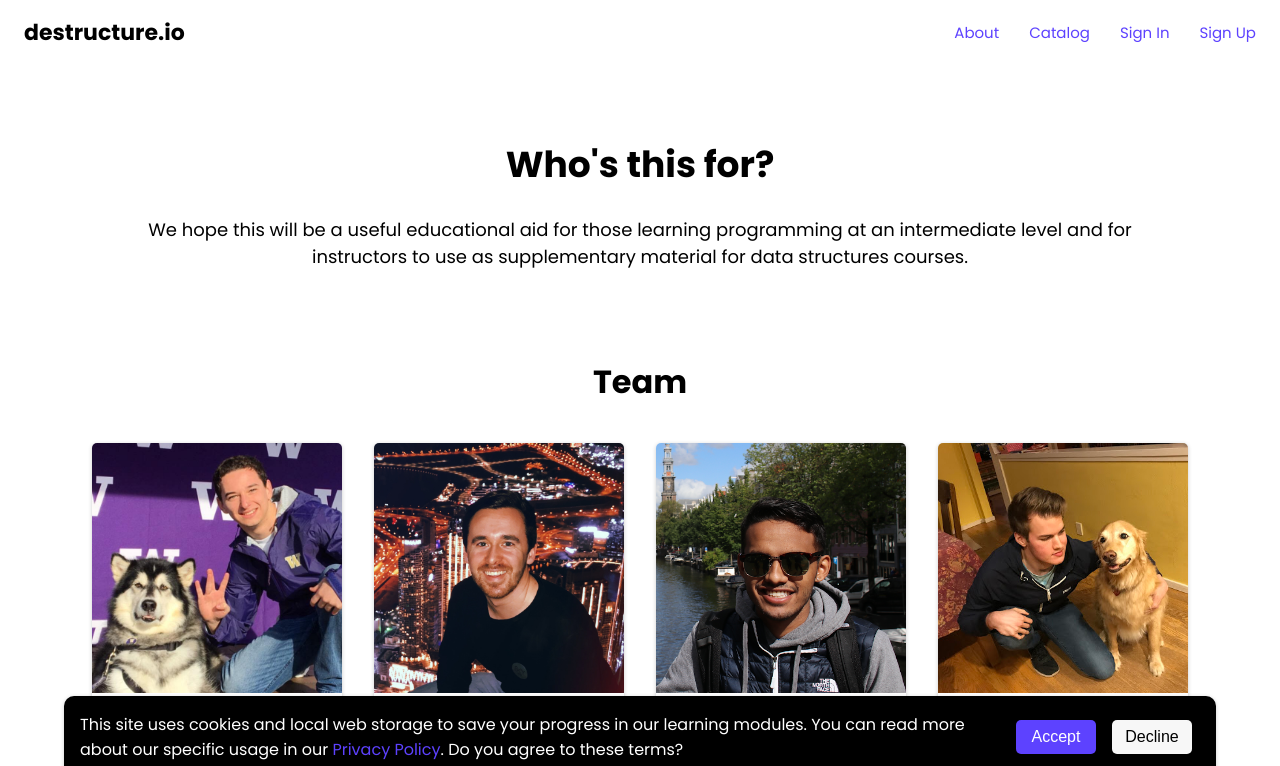
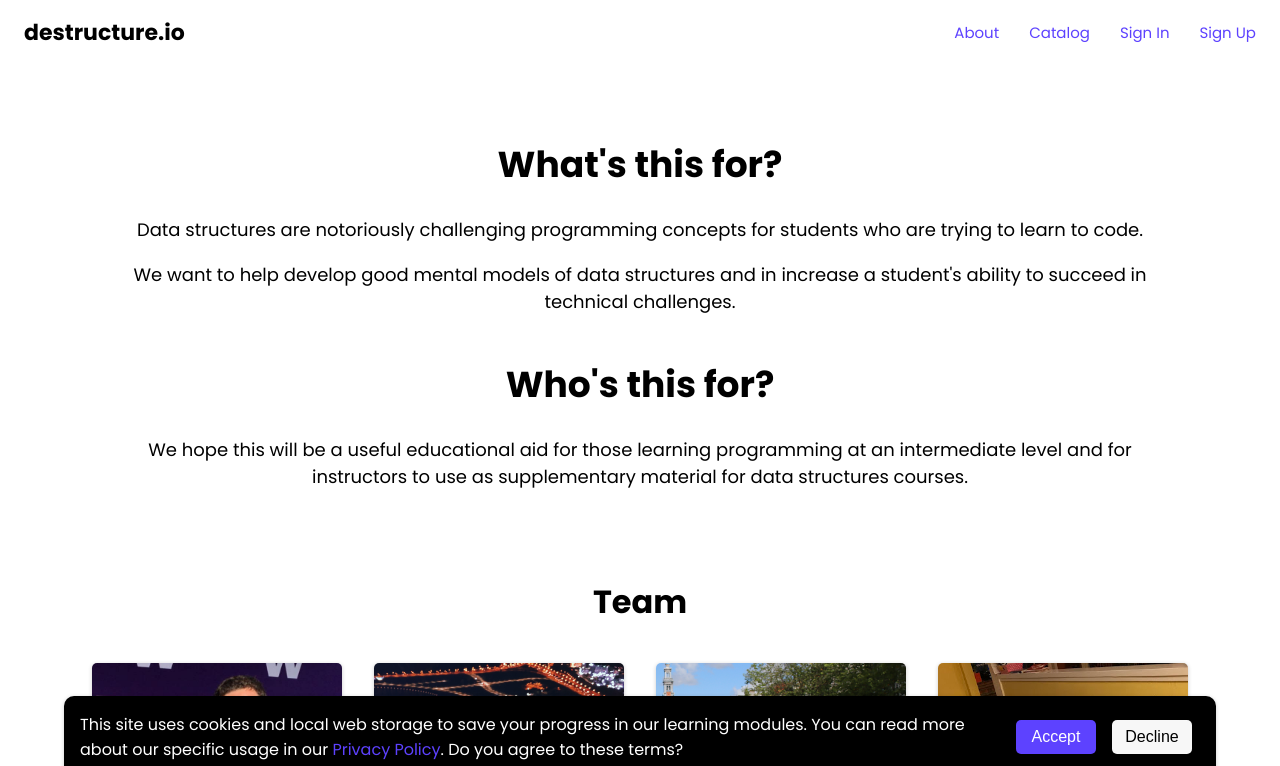
Before and after one commit to hawkticehurst/destructure-io, a React (Create React App) app: page /about in a window 1280 px wide. Shown: the top 766 px of the page. Built offline with nearby package versions, Linux system fonts and the light colour scheme; no server answers.

Commit message:
update about content

```diff
--- a/src/components/home/About.js
+++ b/src/components/home/About.js
@@ -9,6 +9,15 @@ function About(props) {
       <NavBar navBarType="homepage" />
       <main>
         <div className="team-container">
+        <div className="about-text-container">
+            <h1>What's this for?</h1>
+            <p>
+              Data structures are notoriously challenging programming concepts for students who are trying to learn to code.
+            </p>
+            <p>
+              We want to help develop good mental models of data structures and in increase a student's ability to succeed in technical challenges.
+            </p>
+          </div>
           <div className="about-text-container">
             <h1>Who's this for?</h1>
             <p>
```
